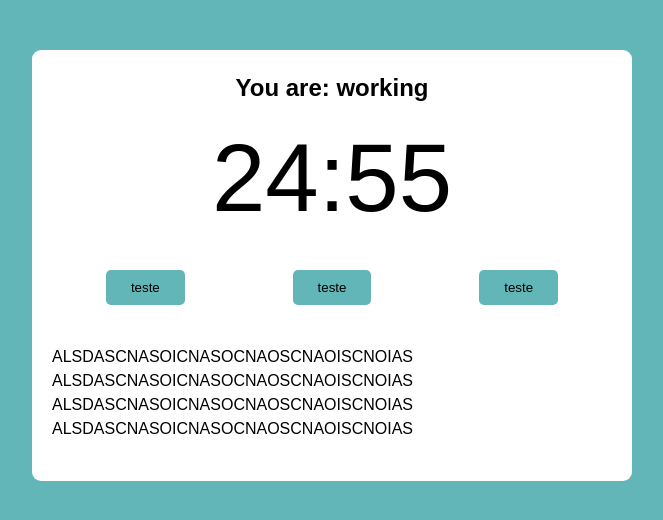
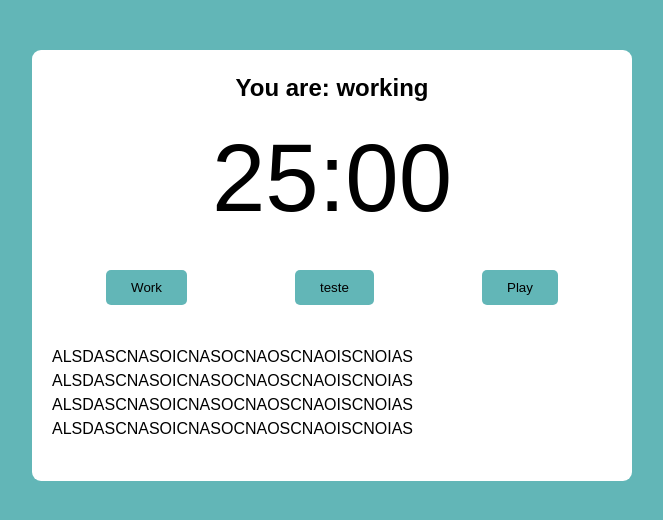
Before and after one commit to thirraz/pomodoro-app-wh-react, a React (Create React App) app: page / in a window 1280 px wide. Shown: the top 520 px of the page, without its empty margins (308-971 px from the left). Built offline with nearby package versions, Linux system fonts and the light colour scheme; the HTML template or start-up script is replaced by a standard one.

Commit message:
setting button to start timer

```diff
--- a/src/components/PomodoroTimer.tsx
+++ b/src/components/PomodoroTimer.tsx
@@ -1,4 +1,4 @@
-import { useState } from "react"
+import { useEffect, useState } from "react"
 import { useInterval } from "../hooks/useInterval"
 import { Button } from "./Button"
 import { Timer } from "./Timer"
@@ -12,18 +12,36 @@
 
 export const PomodoroTimer = (props: Props): JSX.Element => {
      const [mainTime, setMainTime] = useState(props.pomodoroTime)
+     const [timeCounting, setTimeCounting] = useState(false)
+     const [working, setWorking] = useState(false)
 
-     useInterval(() => {
-          setMainTime(mainTime - 1)
-     }, 1000)
+     useEffect(() => {
+          if (working) document.body.classList.add("working")
+     }, [working])
+
+     useInterval(
+          () => {
+               setMainTime(mainTime - 1)
+          },
+          timeCounting ? 1000 : null,
+     )
+
+     const configureWork = () => {
+          setTimeCounting(true)
+          setWorking(true)
+     }
+
      return (
           <div className="pomodoro">
                <h2>You are: working</h2>
                <Timer mainTime={mainTime} />
                <div className="controls">
+                    <Button text="Work" onClick={() => configureWork()} />
                     <Button text="teste" onClick={() => console.log(1)} />
-                    <Button text="teste" onClick={() => console.log(1)} />
-                    <Button text="teste" onClick={() => console.log(1)} />
+                    <Button
+                         text={timeCounting ? "Pause" : "Play"}
+                         onClick={() => setTimeCounting(!timeCounting)}
+                    />
                </div>
 
                <div className="details">
```
